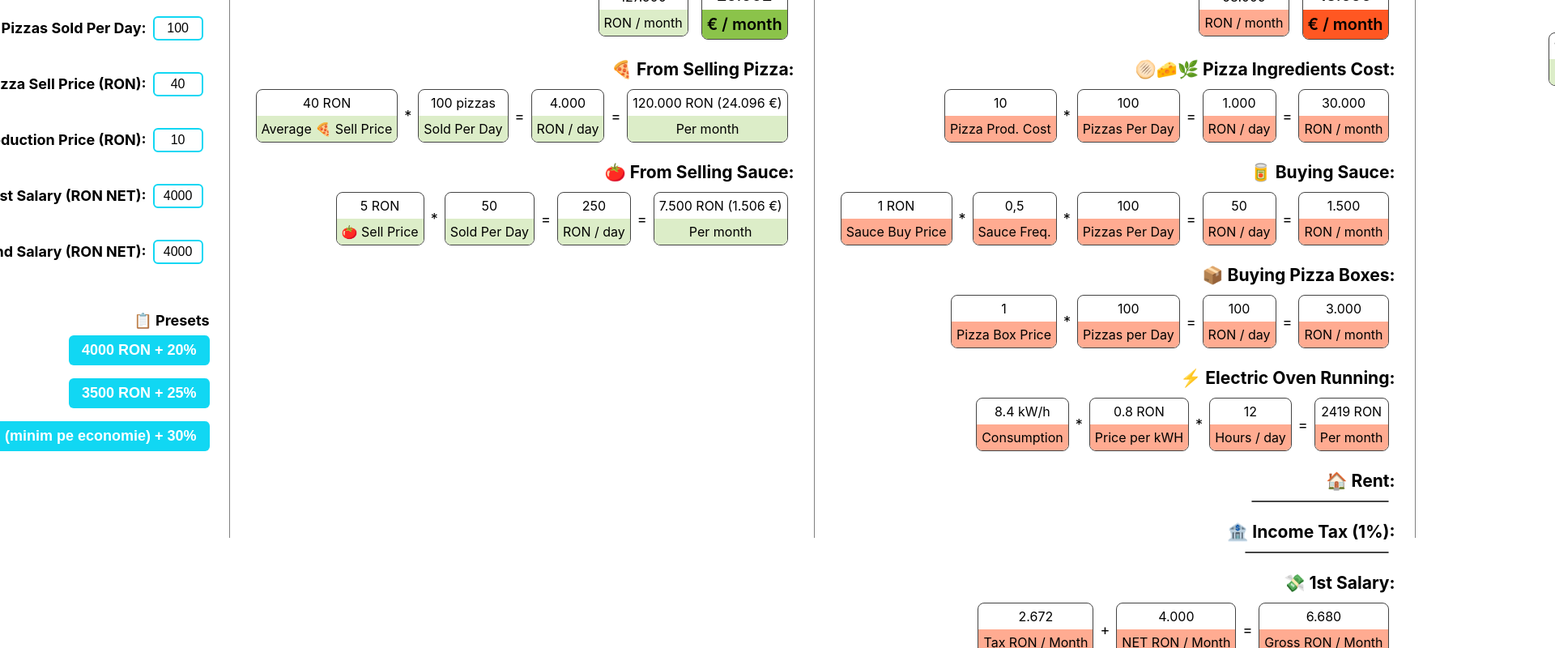
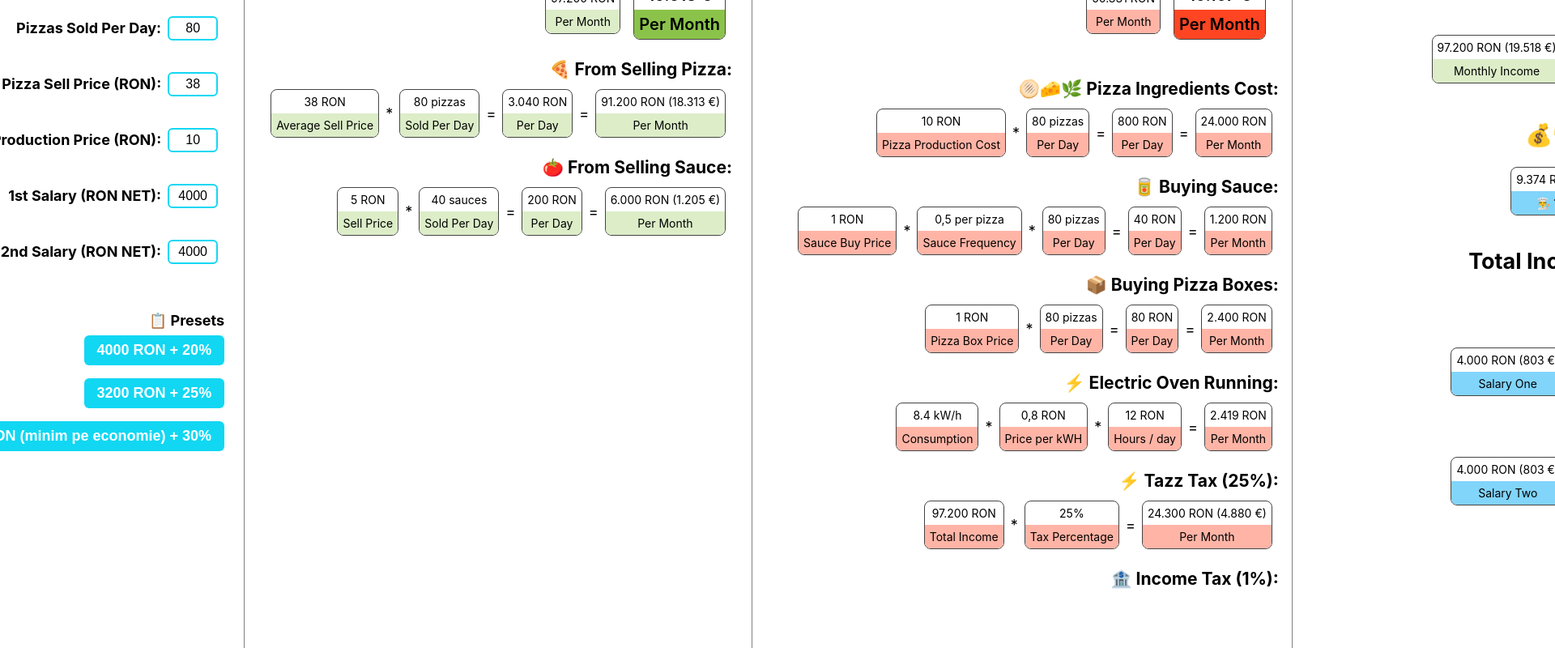
Before and after one commit to iuliuvisovan/pizzabuna, a React (Create React App) app: page / in a window 1280 px wide. Shown: the part 120-920 px from the top of the page at 81% size, 1920 px wide, since content can reach past the window. Built offline with nearby package versions, Linux system fonts and the light colour scheme.

Commit message:
Add Tazz, add marketing etc.

```diff
--- a/src/App.css
+++ b/src/App.css
@@ -38,7 +38,6 @@ h4 {
     padding: 0 24px;
     border-radius: 0;
     flex-shrink: 0;
-    height: 98vh;
     box-sizing: border-box;
 
     &:not(:last-of-type) {
--- a/src/App.js
+++ b/src/App.js
@@ -5,20 +5,22 @@ import VariableBox from './VariableBox';
 
 const DAYS_IN_A_MONTH = 30;
 const PRICE_PER_KWH = 0.8;
-const PRICE_PER_SAUCE = 5;
+const SAUCE_SELL_PRICE = 5;
+const SAUCE_COST_PRICE = 1;
 const EURO_VALUE = 4.98;
-const TAX_VALUE_PERCENTAGE = 0.1;
+const TAX_VALUE_PERCENTAGE = 0.01;
 const SAUCE_FREQUENCY = 0.5;
-const SAUCE_COST_PRICE = 1;
 const OVEN_CONSUMPTION_KW = 8.4;
 const PIZZA_BOX_COST_PRICE = 1;
 const SALARY_TAX_TO_GROSS_MULTIPLIER = 1.67;
 const MONTHLY_RENT_PRICE_EURO = 1000;
+const MONTHLY_MARKETING_COST = 1000;
 const OVEN_DAILY_RUNNING_HOURS = 12;
+const TAZZ_COST_PERCENTAGE = 0.25;
 
 function App() {
-  const [pizzasSoldPerDay, setPizzasSoldPerDay] = useState(100);
-  const [averagePizzaSellPrice, setAveragePizzaSellPrice] = useState(40);
+  const [pizzasSoldPerDay, setPizzasSoldPerDay] = useState(80);
+  const [averagePizzaSellPrice, setAveragePizzaSellPrice] = useState(38);
   const [averagePizzaCreatePrice, setAveragePizzaCreatePrice] = useState(10);
   const [salaryOne, setSalaryOne] = useState(4000);
   const [salaryTwo, setSalaryTwo] = useState(4000);
@@ -27,7 +29,7 @@ function App() {
   const [shareThree, setShareThree] = useState(0.6);
 
   const moneyFromPizza = averagePizzaSellPrice * pizzasSoldPerDay * DAYS_IN_A_MONTH;
-  const moneyFromSauces = PRICE_PER_SAUCE * (pizzasSoldPerDay * SAUCE_FREQUENCY) * DAYS_IN_A_MONTH;
+  const moneyFromSauces = SAUCE_SELL_PRICE * (pizzasSoldPerDay * SAUCE_FREQUENCY) * DAYS_IN_A_MONTH;
 
   const pizzaCostPerMonth = averagePizzaCreatePrice * pizzasSoldPerDay * DAYS_IN_A_MONTH;
   const sauceCostPerMonth = SAUCE_COST_PRICE * SAUCE_FREQUENCY * pizzasSoldPerDay * DAYS_IN_A_MONTH;
@@ -42,7 +44,8 @@ function App() {
     salaryOne * SALARY_TAX_TO_GROSS_MULTIPLIER +
     salaryTwo * SALARY_TAX_TO_GROSS_MULTIPLIER +
     MONTHLY_RENT_PRICE_EURO * EURO_VALUE +
-    TAX_VALUE_PERCENTAGE * monthlyIncome;
+    TAX_VALUE_PERCENTAGE * monthlyIncome +
+    MONTHLY_MARKETING_COST;
 
   const monthlyProfit = monthlyIncome - monthlyCosts;
 
@@ -84,108 +87,125 @@ function App() {
         </button>
         <button
           onClick={() => {
-            setSalaryOne(3500);
-            setSalaryTwo(3500);
+            setSalaryOne(3200);
+            setSalaryTwo(3200);
             setShareOne(0.25);
             setShareTwo(0.25);
             setShareThree(0.5);
           }}
         >
-          3500 RON + 25%
+          3200 RON + 25%
         </button>
         <button
           onClick={() => {
-            setSalaryOne(2400);
-            setSalaryTwo(2400);
+            setSalaryOne(2363);
+            setSalaryTwo(2363);
             setShareOne(0.3);
             setShareTwo(0.3);
             setShareThree(0.4);
           }}
         >
-          2400 RON (minim pe economie) + 30%
+          2363 RON (minim pe economie) + 30%
         </button>
       </div>
       <div className="section">
         <h2>💹 ⬆️ Recurring Monthly Income</h2>
         <div>
-          <VariableBox green variable="RON / month" value={Math.round(monthlyIncome)} />
-          <VariableBox green variable="€ / month" value={Math.round(monthlyIncome / EURO_VALUE)} bold />
+          <VariableBox green variable="Per Month" value={Math.round(monthlyIncome)} />
+          <VariableBox green variable="Per Month" value={Math.round(monthlyIncome / EURO_VALUE)} bold unit="€" />
         </div>
         <h3>🍕 From Selling Pizza: </h3>
         <div>
-          <VariableBox green variable="Average 🍕 Sell Price" value={averagePizzaSellPrice + ' RON'} />
+          <VariableBox green variable="Average Sell Price" value={averagePizzaSellPrice + ' RON'} />
           *
           <VariableBox green variable="Sold Per Day" value={`${pizzasSoldPerDay} pizzas`} />=
-          <VariableBox green variable="RON / day" value={moneyFromPizza / 30} />
+          <VariableBox green variable="Per Day" value={moneyFromPizza / 30} />
           =
-          <VariableBox green variable="Per month" value={ronAndEuro(moneyFromPizza)} />
+          <VariableBox green variable="Per Month" value={ronAndEuro(moneyFromPizza)} />
         </div>
         <h3>🍅 From Selling Sauce: </h3>
         <div>
-          <VariableBox green variable="🍅 Sell Price" value={`${PRICE_PER_SAUCE} RON`} /> *
-          <VariableBox green variable="Sold Per Day" value={`${pizzasSoldPerDay * SAUCE_FREQUENCY} `} /> =
-          <VariableBox green variable="RON / day" value={moneyFromSauces / 30} /> =
-          <VariableBox green variable="Per month" value={ronAndEuro(moneyFromSauces)} />
+          <VariableBox green variable="Sell Price" value={SAUCE_SELL_PRICE} /> *
+          <VariableBox green variable="Sold Per Day" value={pizzasSoldPerDay * SAUCE_FREQUENCY} unit="sauces" /> =
+          <VariableBox green variable="Per Day" value={moneyFromSauces / 30} /> =
+          <VariableBox green variable="Per Month" value={ronAndEuro(moneyFromSauces)} />
         </div>
       </div>
       <div className="section">
         <h2>💸🔻 Recurring Monthly Costs</h2>
         <div>
-          <VariableBox variable="RON / month" value={Math.round(monthlyCosts)} />
-          <VariableBox variable="€ / month" value={Math.round(monthlyCosts / EURO_VALUE)} bold />
+          <VariableBox variable="Per Month" value={Math.round(monthlyCosts)} />
+          <VariableBox variable="Per Month" value={Math.round(monthlyCosts / EURO_VALUE)} bold unit="€" />
         </div>
+        <div
+          className="section"
+          style={{ height: '83vh', overflowY: 'scroll', paddingBottom: 100, marginTop: 24, paddinRight: 32, marginRight: -32 }}
+        >
           <h3>🫓🧀🌿 Pizza Ingredients Cost: </h3>
           <div>
-          <VariableBox variable="Pizza Prod. Cost" value={averagePizzaCreatePrice} />
+            <VariableBox variable="Pizza Production Cost" value={averagePizzaCreatePrice} />
             *
-          <VariableBox variable="Pizzas Per Day" value={pizzasSoldPerDay} />
+            <VariableBox variable="Per Day" value={pizzasSoldPerDay} unit="pizzas" />
             =
-          <VariableBox variable="RON / day" value={pizzaCostPerMonth / 30} />
+            <VariableBox variable="Per Day" value={pizzaCostPerMonth / 30} />
             =
-          <VariableBox variable="RON / month" value={pizzaCostPerMonth} />
+            <VariableBox variable="Per Month" value={pizzaCostPerMonth} />
           </div>
           <h3>🥫 Buying Sauce: </h3>
           <div>
-          <VariableBox variable="Sauce Buy Price" value={`${SAUCE_COST_PRICE} RON`} />
+            <VariableBox variable="Sauce Buy Price" value={SAUCE_COST_PRICE} />
             *
-          <VariableBox variable="Sauce Freq." value={SAUCE_FREQUENCY} />*
-          <VariableBox variable="Pizzas Per Day" value={pizzasSoldPerDay} />=
-          <VariableBox variable="RON / day" value={sauceCostPerMonth / 30} /> =
-          <VariableBox variable="RON / month" value={sauceCostPerMonth} />
+            <VariableBox variable="Sauce Frequency" value={SAUCE_FREQUENCY} unit="per pizza" />*
+            <VariableBox variable="Per Day" value={pizzasSoldPerDay} unit="pizzas" />=
+            <VariableBox variable="Per Day" value={sauceCostPerMonth / 30} /> =
+            <VariableBox variable="Per Month" value={sauceCostPerMonth} />
           </div>
           <h3>📦 Buying Pizza Boxes: </h3>
           <div>
             <VariableBox variable="Pizza Box Price" value={PIZZA_BOX_COST_PRICE} />
             *
-          <VariableBox variable="Pizzas per Day" value={pizzasSoldPerDay} />
+            <VariableBox variable="Per Day" value={pizzasSoldPerDay} unit="pizzas" />
             =
-          <VariableBox variable="RON / day" value={pizzaBoxesCostPerMonth / 30} />
+            <VariableBox variable="Per Day" value={pizzaBoxesCostPerMonth / 30} />
             =
-          <VariableBox variable="RON / month" value={pizzaBoxesCostPerMonth} />
+            <VariableBox variable="Per Month" value={pizzaBoxesCostPerMonth} />
           </div>
           <h3>⚡ Electric Oven Running: </h3>
           <div>
             <VariableBox variable="Consumption" value={`${OVEN_CONSUMPTION_KW} kW/h`} />*
-          <VariableBox variable="Price per kWH" value={`${PRICE_PER_KWH} RON`} />*
+            <VariableBox variable="Price per kWH" value={PRICE_PER_KWH} />*
             <VariableBox variable="Hours / day" value={OVEN_DAILY_RUNNING_HOURS} />
             =
-          <VariableBox variable="Per month" value={`${ovenCostPerMonth} RON`} />
+            <VariableBox variable="Per Month" value={ovenCostPerMonth} />
+          </div>
+          <h3>⚡ Tazz Tax (25%): </h3>
+          <div>
+            <VariableBox variable="Total Income" value={monthlyIncome} /> *
+            <VariableBox variable="Tax Percentage" value="25%" unit="" /> =
+            <VariableBox variable="Per Month" value={ronAndEuro(monthlyIncome * TAZZ_COST_PERCENTAGE)} />
+          </div>
+          <h3>🏦 Income Tax (1%): </h3>
+          <div>
+            <VariableBox variable="Total Income" value={monthlyIncome} /> *
+            <VariableBox variable="Tax Percentage" value="1%" unit="" /> =
+            <VariableBox variable="Per Month" value={ronAndEuro(monthlyIncome * TAX_VALUE_PERCENTAGE)} />
           </div>
           <h3>🏠 Rent: </h3>
           <VariableBox variable="Per Month" value={ronAndEuro(MONTHLY_RENT_PRICE_EURO * EURO_VALUE)} />
-        <h3>🏦 Income Tax (1%): </h3>
-        <VariableBox variable="Per Month" value={ronAndEuro(monthlyIncome * 0.1)} />
-        <h3>💸 1st Salary:</h3>
+          <h3>📣 Marketing: </h3>
+          <VariableBox variable="Per Month" value={MONTHLY_MARKETING_COST} />
+          <h3>💸 Salaries:</h3>
           <div>
-          <VariableBox variable="Tax RON / Month" value={salaryOne * 1.67 * 0.4} />+
-          <VariableBox variable="NET RON / Month" value={salaryOne} /> =
-          <VariableBox variable="Gross RON / Month" value={salaryOne * 1.67} />
+            <VariableBox variable="Salary One NET" value={salaryTwo} /> +
+            <VariableBox variable="Salary Two NET" value={salaryTwo} /> =
+            <VariableBox variable="Per Month" value={salaryOne + salaryTwo} />
           </div>
-        <h3>💸 2nd Salary: </h3>
+          <h3>🏛️ Salary Taxes (~40% of Gross): </h3>
           <div>
-          <VariableBox variable="Tax RON / Month" value={salaryTwo * 1.67 * 0.4} /> +
-          <VariableBox variable="NET RON / Month" value={salaryTwo} /> =
-          <VariableBox variable="Gross RON / Month" value={salaryTwo * 1.67} />
+            <VariableBox variable="Salary One Tax" value={salaryOne * 1.67 * 0.4} /> +
+            <VariableBox variable="Salary One Tax" value={salaryTwo * 1.67 * 0.4} /> =
+            <VariableBox variable="Salary Tax Per Month" value={salaryOne * 1.67 * 0.4 + salaryTwo * 1.67 * 0.4} />
+          </div>
         </div>
       </div>
 
@@ -211,18 +231,18 @@ function App() {
         <div>
           <VariableBox blue variable={`Salary One`} value={ronAndEuro(salaryOne)} /> +
           <VariableBox blue variable={`${shareOne * 100}% of profits`} value={ronAndEuro(minZero(monthlyProfit * shareOne))} /> =
-          <VariableBox blue variable={`Total Monthly Income`} value={ronAndEuro(salaryOne + minZero(monthlyProfit * shareOne))} bold />
+          <VariableBox gold blue variable={`Total Monthly Income`} value={ronAndEuro(salaryOne + minZero(monthlyProfit * shareOne))} bold />
         </div>
         <h3>👨‍🍳 Person 2</h3>
         <div>
           <VariableBox blue variable={`Salary Two`} value={ronAndEuro(salaryTwo)} /> +
           <VariableBox blue variable={`${shareTwo * 100}% of profits`} value={ronAndEuro(minZero(monthlyProfit * shareTwo))} /> =
-          <VariableBox blue variable={`Total Monthly Income`} value={ronAndEuro(salaryTwo + minZero(monthlyProfit * shareTwo))} bold />
+          <VariableBox gold blue variable={`Total Monthly Income`} value={ronAndEuro(salaryTwo + minZero(monthlyProfit * shareTwo))} bold />
         </div>
         <h3>👨‍💻 Person 3</h3>
         <div>
           <VariableBox blue variable={`${shareThree * 100}% of profits`} value={ronAndEuro(minZero(monthlyProfit * shareThree))} /> =
-          <VariableBox blue variable={`Total Monthly Income`} value={ronAndEuro(minZero(monthlyProfit * shareThree))} bold />
+          <VariableBox gold blue variable={`Total Monthly Income`} value={ronAndEuro(minZero(monthlyProfit * shareThree))} bold />
         </div>
         <h2>Total Monthly Taxes:</h2>
         <div>
@@ -231,7 +251,7 @@ function App() {
           <VariableBox gray variable="Salary Two Tax" value={ronAndEuro(salaryTwo * 1.67 * 0.4)} /> =
           <VariableBox
             gray
-            variable="Tax RON / Month"
+            variable="Tax Per Month"
             value={ronAndEuro(monthlyIncome * 0.1 + salaryOne * 1.67 * 0.4 + salaryTwo * 1.67 * 0.4)}
             bold
           />
--- a/src/VariableBox/index.css
+++ b/src/VariableBox/index.css
@@ -6,15 +6,16 @@
   border: 1px solid #444;
   margin: 0px 8px 0px 8px;
   overflow: hidden;
-  font-size: 16px;
+  font-size: 14px;
   border-radius: 8px;
+  flex-shrink: 0;
 
   .value {
     padding: 6px;
   }
 
   .name {
-    background-color: #ffab91;
+    background-color: #ffb4a6;
     padding: 6px;
     text-align: center;
     width: 100%;
@@ -25,7 +26,7 @@
     font-size: 20px;
 
     .name {
-      background-color: #ff5722;
+      background-color: #ff4522;
     }
   }
 
@@ -70,4 +71,18 @@
       }
     }
   }
+
+  &.gold {
+    .name {
+      background-color: #ffd12a;
+    }
+
+    &.bold {
+      font-weight: 600;
+
+      .name {
+        background-color: #ffd12a;
+      }
+    }
+  }
 }
--- a/src/VariableBox/index.js
+++ b/src/VariableBox/index.js
@@ -1,9 +1,18 @@
 import './index.css';
 
-function VariableBox({ variable, value, bold, green, blue, gray }) {
+function VariableBox({ variable, value, bold, green, blue, gray, gold, unit }) {
   return (
-    <div className={'variable-box' + (bold ? ' bold' : '') + (green ? ' green' : '') + (blue ? ' blue' : '') + (gray ? ' gray' : '')}>
-      <span className="value">{typeof value === 'number' ? value.toLocaleString('ro-RO') : value}</span>
+    <div
+      className={
+        'variable-box' +
+        (bold ? ' bold' : '') +
+        (green ? ' green' : '') +
+        (blue ? ' blue' : '') +
+        (gray ? ' gray' : '') +
+        (gold ? ' gold' : '')
+      }
+    >
+      <span className="value">{typeof value === 'number' ? value.toLocaleString('ro-RO') + ' ' + (unit || 'RON') : value}</span>
       <span className="name">{variable}</span>
     </div>
   );
```
Lines whose indentation alone changed are shown as unchanged.
